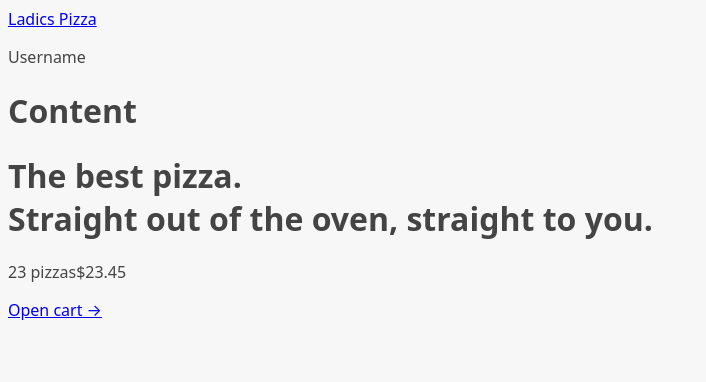
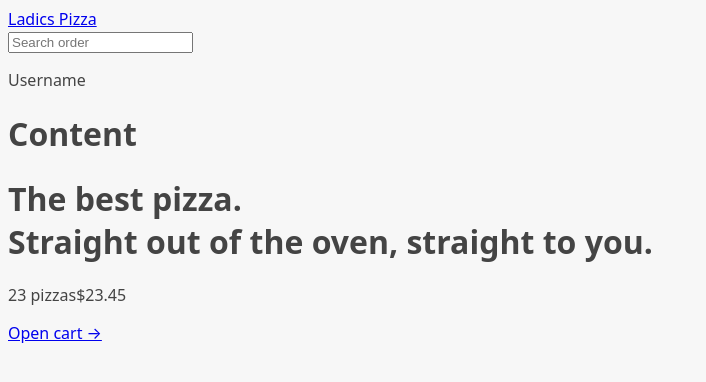
Before and after one commit to gladics/pizza-ordering-app, a React (Vite) app: page / in a window 1280 px wide. Shown: the top 382 px of the page, without its empty margins (0-706 px from the left). Built offline with nearby package versions, Linux system fonts and the light colour scheme.

Commit message:
[Pizza-ordering]: add search order field

```diff
--- /dev/null
+++ b/src/features/order/SearchOrder.jsx
@@ -0,0 +1,26 @@
+import { useState } from "react";
+import { useNavigate } from "react-router-dom";
+
+function SearchOrder() {
+  const [query, setQuery] = useState("");
+  const navigate = useNavigate();
+
+  function handleSubmit(e) {
+    e.preventDefault();
+    if (!query) return;
+    navigate(`/order/${query}`);
+    setQuery("");
+  }
+
+  return (
+    <form onSubmit={handleSubmit}>
+      <input
+        placeHolder="Search order"
+        value={query}
+        onChange={(e) => setQuery(e.target.value)}
+      />
+    </form>
+  );
+}
+
+export default SearchOrder;
--- a/src/ui/Header.jsx
+++ b/src/ui/Header.jsx
@@ -1,9 +1,11 @@
 import { Link } from "react-router-dom";
+import SearchOrder from "../features/order/SearchOrder";
 
 function Header() {
   return (
     <div>
       <Link to="/">Ladics Pizza</Link>
+      <SearchOrder />
       <p>Username</p>
     </div>
   );
```
